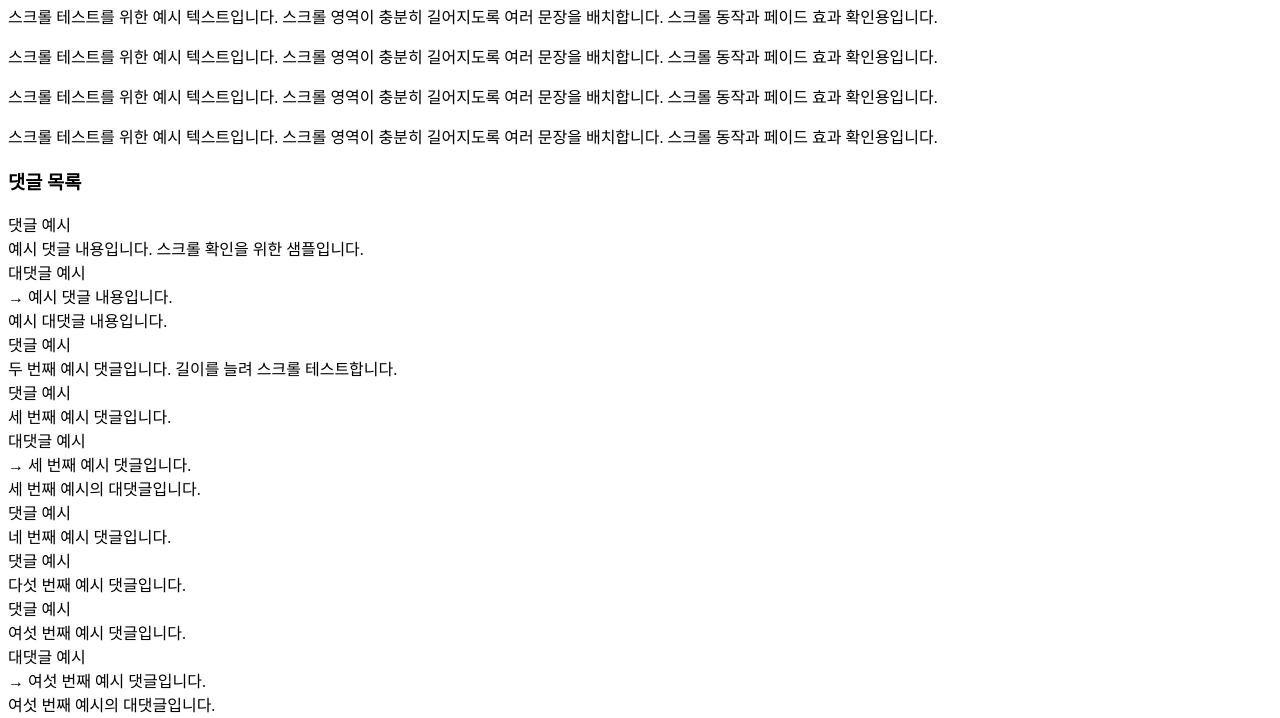
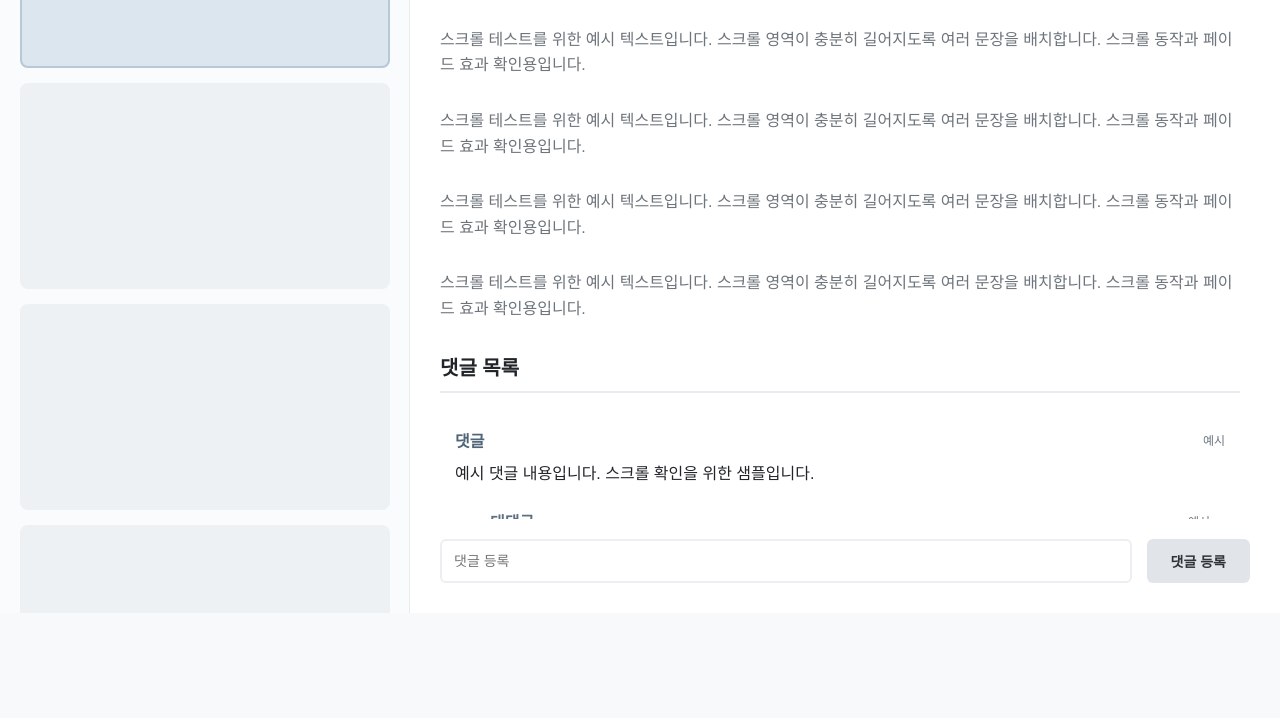
Before and after one commit to sengwoong/CARDBLOG, a plain HTML site: page index.html in a window 1280 px wide. Shown: the part 187-905 px from the top of the page. After the commit the page ends 800 px from the top, so only its background shows below. Drawn offline with Linux system fonts and the light colour scheme.

Commit message:
css js 파일명 변경

```diff
--- a/index.html
+++ b/index.html
@@ -4,7 +4,7 @@
     <meta charset="UTF-8">
     <meta name="viewport" content="width=device-width, initial-scale=1.0">
     <title>반응형 UI 디자인</title>
-    <link rel="stylesheet" href="asd2.css">
+    <link rel="stylesheet" href="index.css">
 </head>
 <body>
     <!-- 메인 컨테이너 -->
@@ -188,6 +188,6 @@
         </main>
     </div>
 
-    <script src="asd2.js"></script>
+    <script src="index.js"></script>
 </body>
 </html>
```
